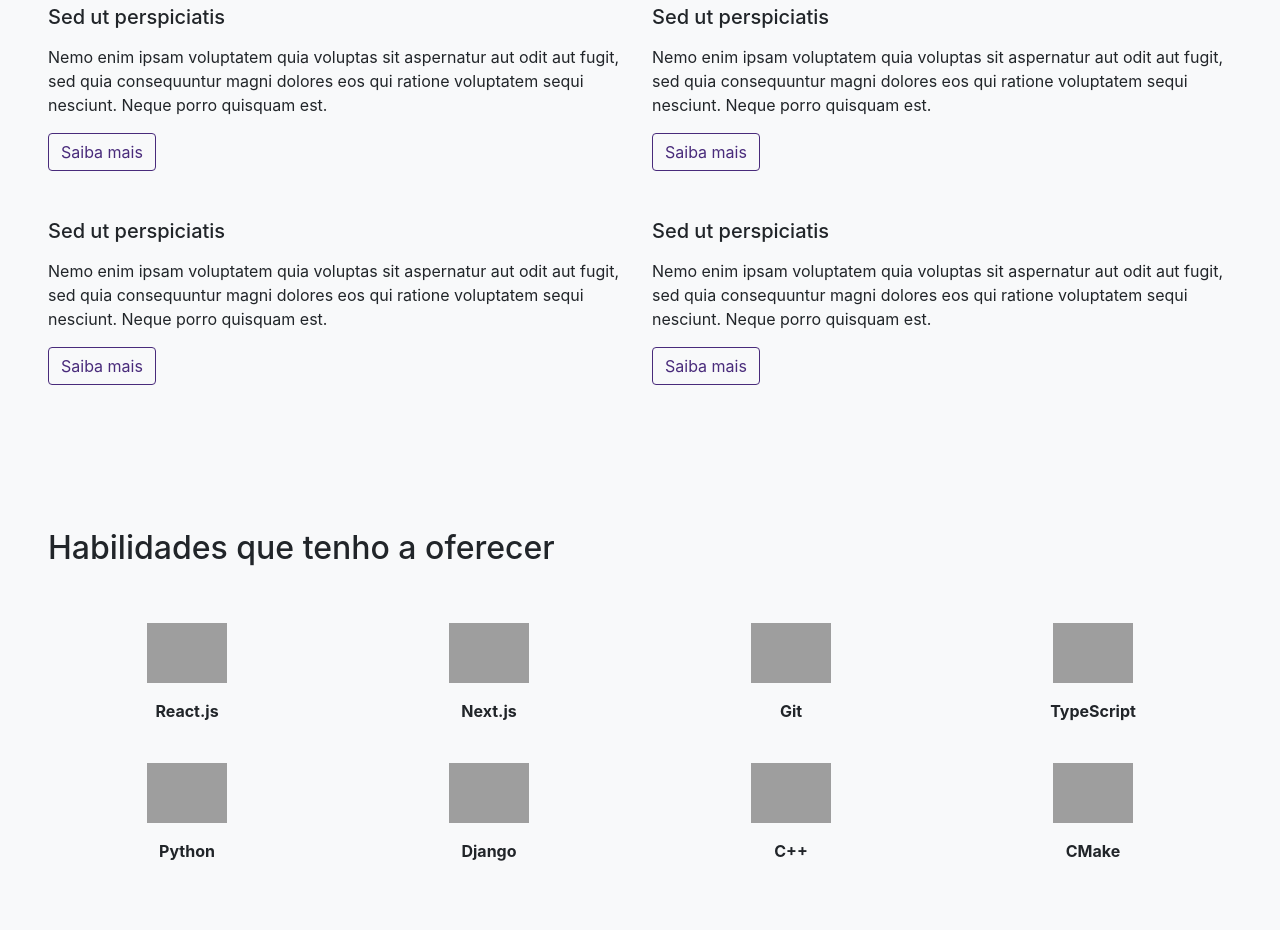
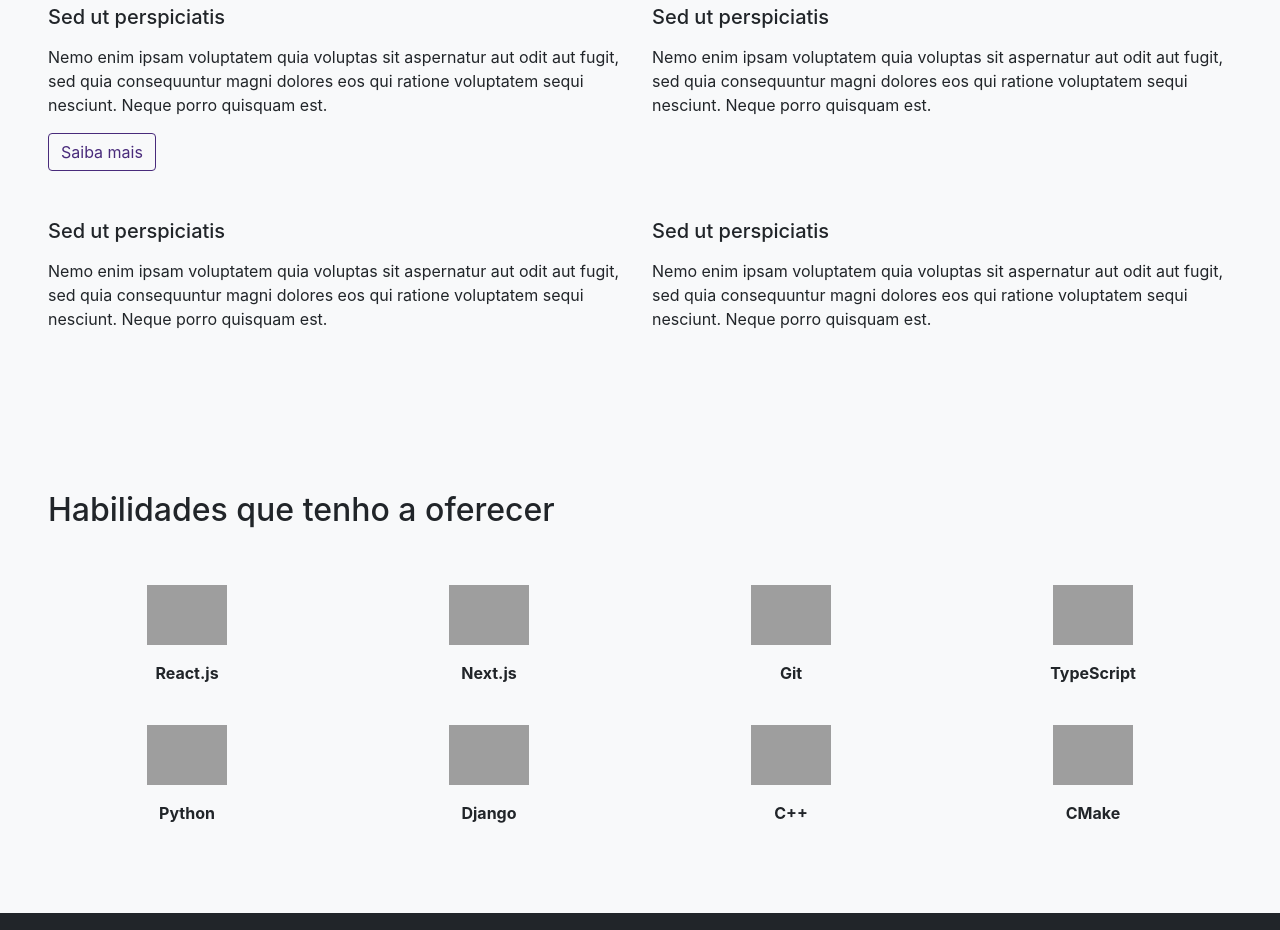
Before and after one commit to artn-dev/website, a Next.js app: page / in a window 1280 px wide. Shown: the part 1500-2430 px from the top of the page. Built offline with nearby package versions, Linux system fonts and the light colour scheme; grey boxes are pictures that could not be loaded; a web font is replaced by a local one.

Commit message:
Check for links in project object

```diff
--- a/components/Projects.tsx
+++ b/components/Projects.tsx
@@ -14,7 +14,7 @@ const Projects = () => {
               <div className="col-12 col-md-6 mb-5">
                 <p className="h5 mb-3">{project.title}</p>
                 <p>{project.body}</p>
-                <a className="btn btn-outline-primary" href="#">Saiba mais</a>
+                { project.link && <a className="btn btn-outline-primary" href="#">Saiba mais</a> }
               </div>
           )) }
         </div>
--- a/content/projects.json
+++ b/content/projects.json
@@ -1,7 +1,8 @@
 [
     {
         "title": "Sed ut perspiciatis",
-        "body": "Nemo enim ipsam voluptatem quia voluptas sit aspernatur aut odit aut fugit, sed quia consequuntur magni dolores eos qui ratione voluptatem sequi nesciunt. Neque porro quisquam est."
+        "body": "Nemo enim ipsam voluptatem quia voluptas sit aspernatur aut odit aut fugit, sed quia consequuntur magni dolores eos qui ratione voluptatem sequi nesciunt. Neque porro quisquam est.",
+        "link": "#"
     },
     {
         "title": "Sed ut perspiciatis",
```
